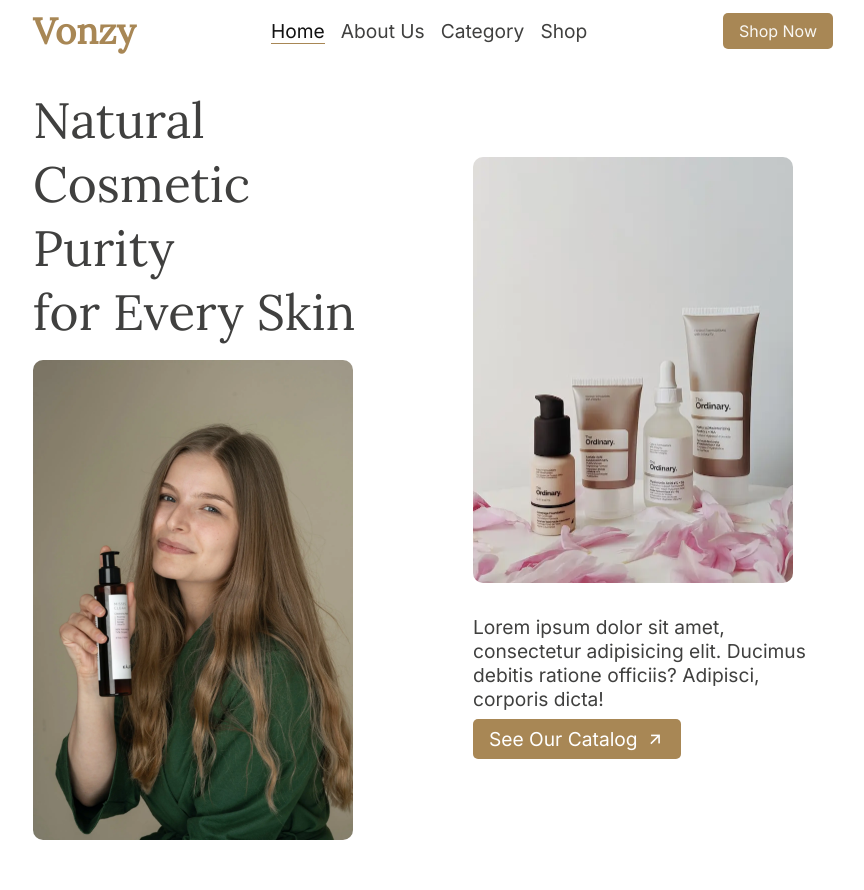
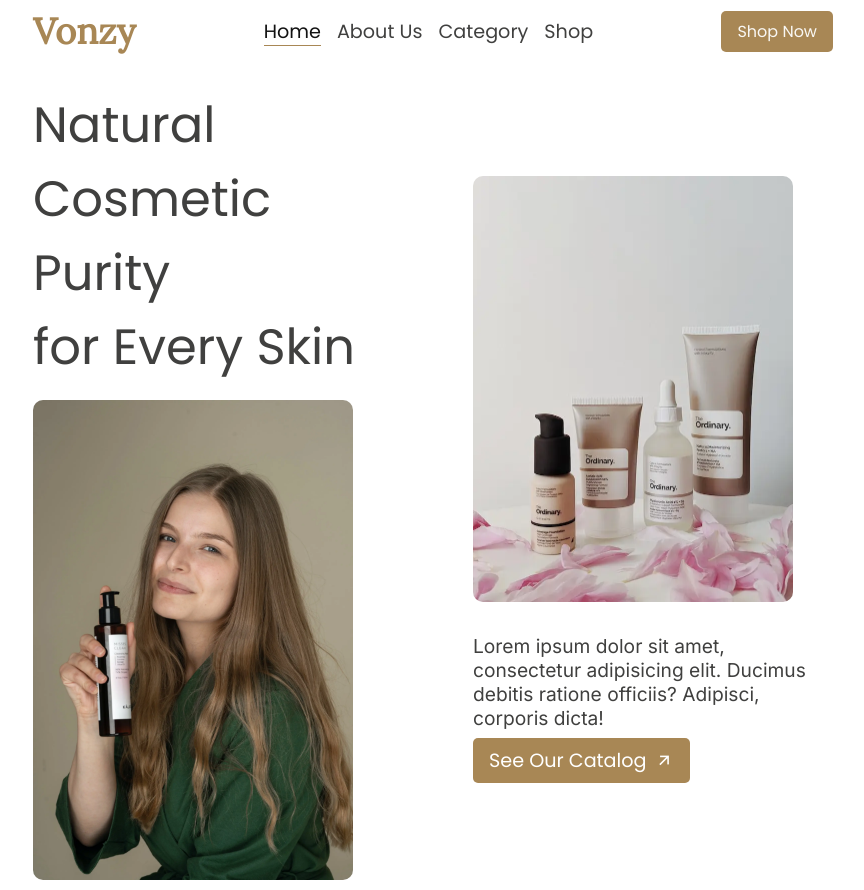
Before and after one commit to cuingskot76/company-profile, a plain HTML site: page index.html in a window 1280 px wide. Shown: the top 890 px of the page, without its empty margins (207-1071 px from the left). Drawn offline with nearby package versions, Linux system fonts and the light colour scheme; files whose address does not match are found by name.

Commit message:
fix font

```diff
--- a/style.css
+++ b/style.css
@@ -1,4 +1,5 @@
 @import url("https://fonts.googleapis.com/css2?family=Inter&family=Lora&display=swap");
+@import url("https://fonts.googleapis.com/css2?family=Poppins&display=swap");
 
 :root {
   --primary-color: #ffffff;
@@ -69,7 +70,7 @@ html {
   text-decoration: none;
   color: var(--quaternary-color);
   font-size: 1.2rem;
-  font-family: "Inter", sans-serif;
+  font-family: "poppins", sans-serif;
   font-weight: 500;
 }
 .navbar__menu li a.active {
@@ -86,7 +87,7 @@ html {
   border: none;
   border-radius: 5px;
   background-color: var(--senary-color);
-  font-family: "Inter", sans-serif;
+  font-family: "poppins", sans-serif;
   font-weight: 500;
   cursor: pointer;
   width: fit-content;
@@ -164,7 +165,7 @@ html {
 }
 .home__text-1 {
   font-size: 2.5rem;
-  font-family: "lora", sans-serif;
+  font-family: "poppins", sans-serif;
 }
 .home__img-2 {
   display: flex;
@@ -185,7 +186,7 @@ html {
   margin: 0.5rem 0 2rem 0;
 }
 .btn__home a {
-  font-family: "inter", sans-serif;
+  font-family: "poppins", sans-serif;
   color: var(--primary-color);
   display: flex;
   align-items: center;
@@ -351,7 +352,7 @@ html {
 /* *_Testimonial_ */
 .testimonial__content::before {
   content: open-quote;
-  font-family: "Lato", sans-serif;
+  font-family: sans-serif;
   font-size: 7rem;
   color: var(--quaternary-color);
   position: absolute;
@@ -360,7 +361,7 @@ html {
 }
 .testimonial__content::after {
   content: close-quote;
-  font-family: "Lato", sans-serif;
+  font-family: sans-serif;
   font-size: 7rem;
   color: var(--quaternary-color);
   position: absolute;
@@ -550,7 +551,7 @@ html {
     border: none;
     border-radius: 5px;
     background-color: var(--senary-color);
-    font-family: "Inter", sans-serif;
+    font-family: "poppins", sans-serif;
     font-weight: 500;
     cursor: pointer;
     width: fit-content;
```
